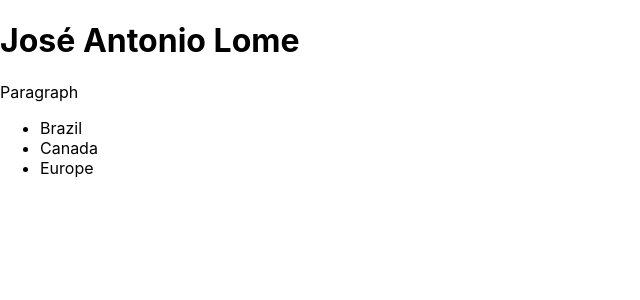
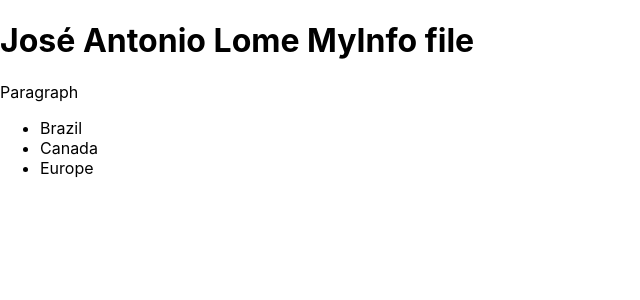
Before and after one commit to Joeypph/TrainingReactScrimba, a React (Create React App) app: page / in a window 1280 px wide. Shown: the top 300 px of the page, without its empty margins (0-640 px from the left). Built offline with nearby package versions, Linux system fonts and the light colour scheme.

Commit message:
Move Components into Separate Files

```diff
--- /dev/null
+++ b/src/MyInfo.js
@@ -0,0 +1,16 @@
+import React from "react";
+
+function MyInfo() {
+    return(
+      <div>
+        <h1>José Antonio Lome MyInfo file </h1>
+        <p>Paragraph</p>
+        <ul>
+          <li>Brazil</li>
+          <li>Canada</li>
+          <li>Europe</li>
+        </ul>
+      </div>
+    )
+  }
+  export default MyInfo;
--- a/src/index.js
+++ b/src/index.js
@@ -2,20 +2,9 @@ import React from 'react';
 import ReactDOM from 'react-dom';
 import './index.css';
 //import App from './App';
+import MyInfo from './MyInfo'
 import reportWebVitals from './reportWebVitals';
-function MyInfo() {
-  return(
-    <div>
-      <h1>José Antonio Lome </h1>
-      <p>Paragraph</p>
-      <ul>
-        <li>Brazil</li>
-        <li>Canada</li>
-        <li>Europe</li>
-      </ul>
-    </div>
-  )
-}
+
 
 ReactDOM.render(
   <React.StrictMode><MyInfo /></React.StrictMode>,document.getElementById('root')
```
